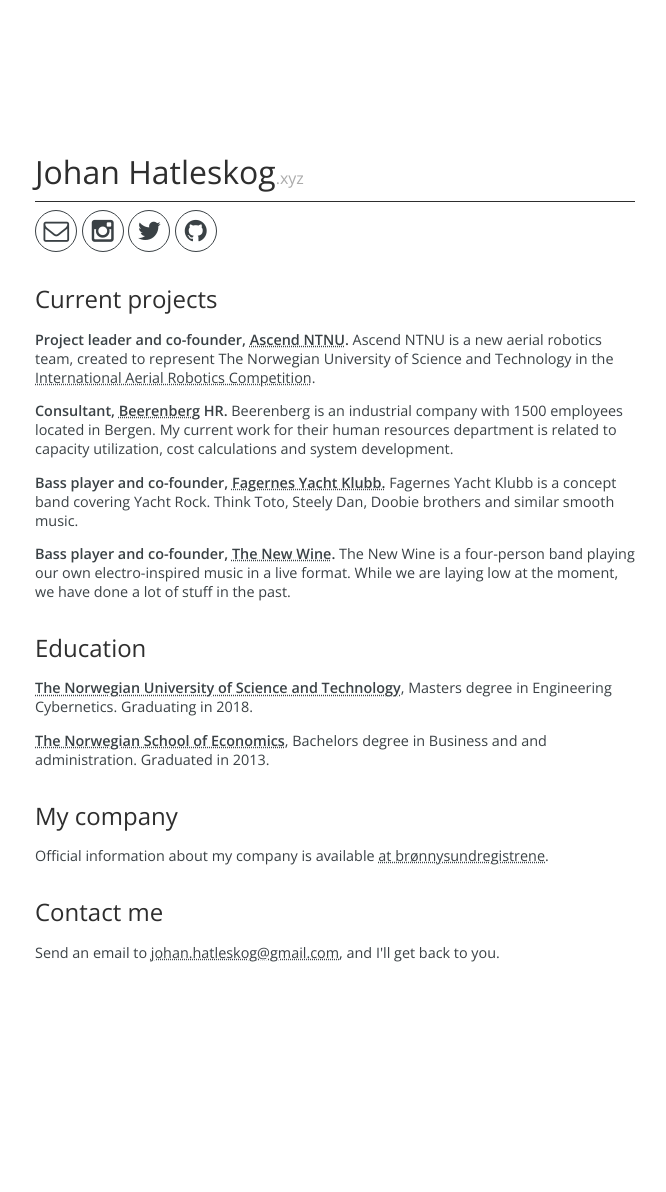
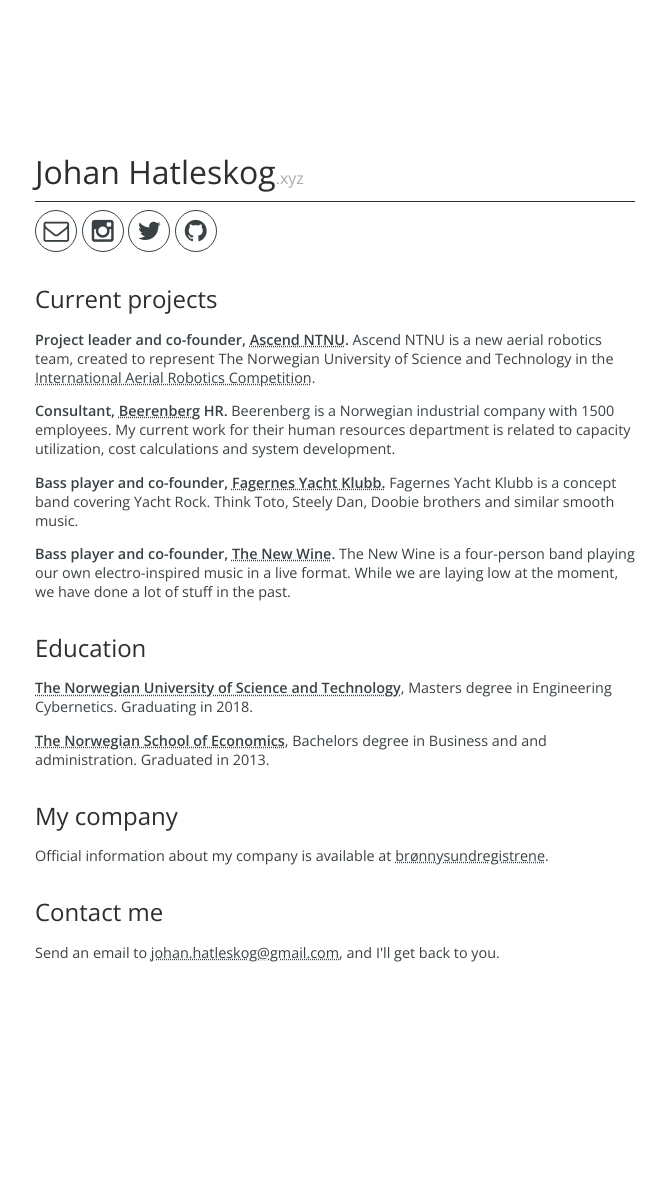
Before and after one commit to sunnivi/johhat.github.io, a Jekyll site: the page built from index.html, in a window 1280 px wide. Shown: the whole page, without its empty margins (305-971 px from the left). Built offline with Jekyll 4.4.1, drawn with Linux system fonts in a browser that asks for light colours; some of the changed lines change nothing that is shown.

Commit message:
Update content

```diff
--- a/index.html
+++ b/index.html
@@ -1,6 +1,6 @@
 ---
 layout: default
-title: Home
+title:
 ---
 <div class="container">
   <section class="heading">
@@ -42,7 +42,7 @@
     </p>
 
     <p>
-      <strong>Consultant, <a href="http://beerenberg.com">Beerenberg</a> HR.</strong> Beerenberg is an industrial company with 1500 employees located in Bergen. My current work for their human resources department is related to capacity utilization, cost calculations and system development.
+      <strong>Consultant, <a href="http://beerenberg.com">Beerenberg</a> HR.</strong> Beerenberg is a Norwegian industrial company with 1500 employees. My current work for their human resources department is related to capacity utilization, cost calculations and system development.
     </p>
 
     <p>
@@ -67,7 +67,7 @@
   <section>
     <h2>My company</h2>
     <p>
-      Official information about my company is available <a href="http://w2.brreg.no/enhet/sok/detalj.jsp?orgnr=996142531"> at brønnysundregistrene</a>.
+      Official information about my company is available at <a href="http://w2.brreg.no/enhet/sok/detalj.jsp?orgnr=996142531">brønnysundregistrene</a>.
     </p>
   </section>
 
```
